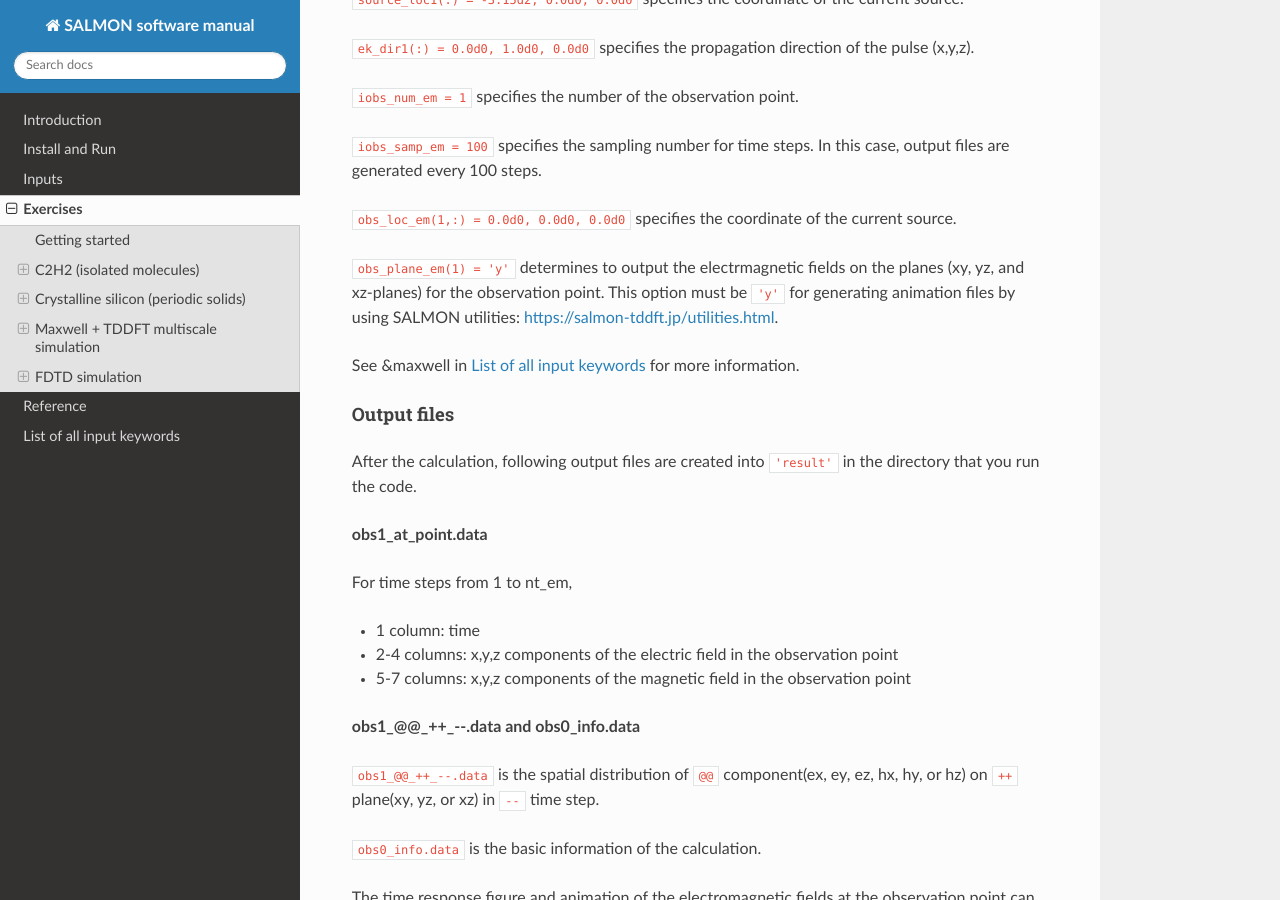
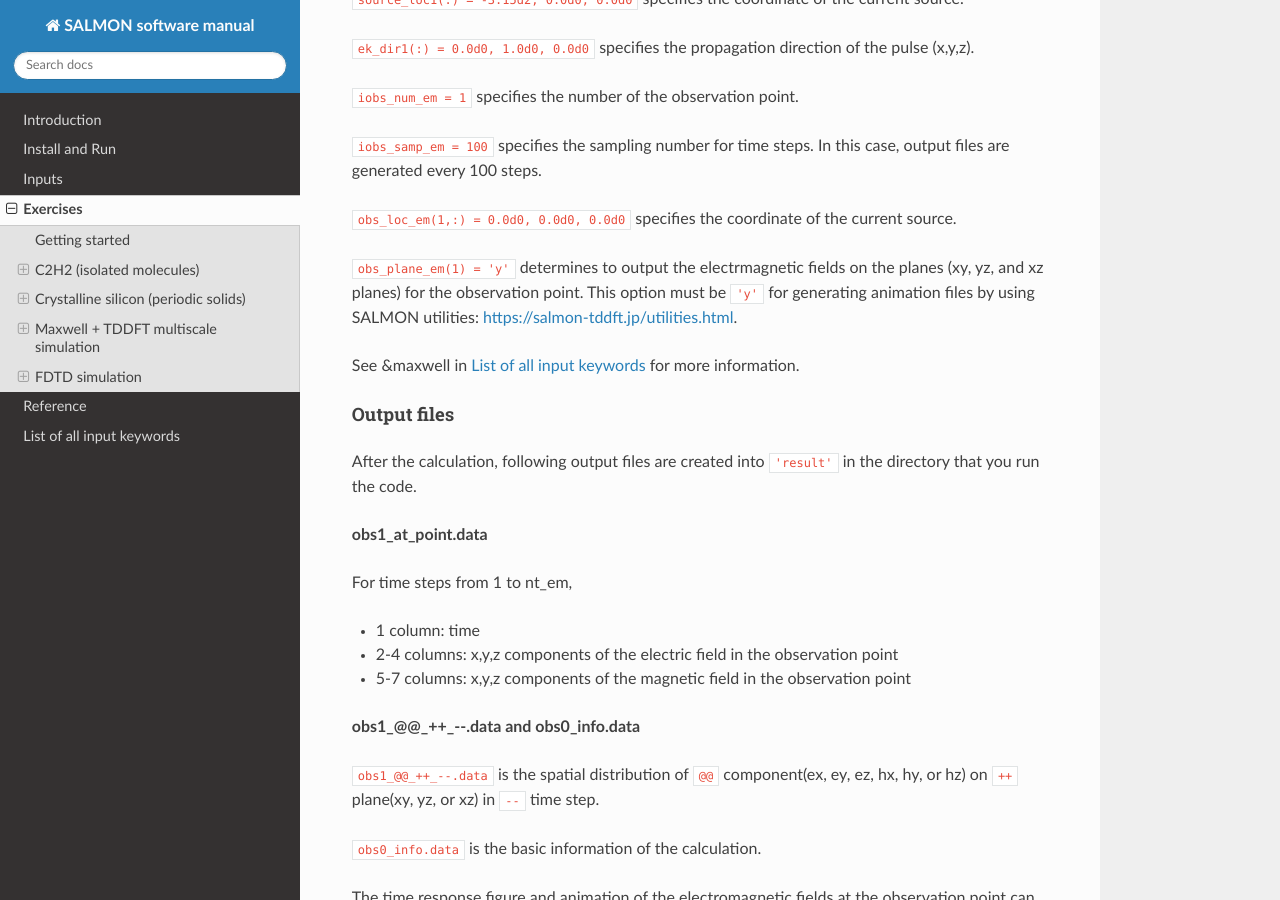
Before and after one commit to SALMON-TDDFT/SALMON-DOCS, a Sphinx documentation site: the page built from source/exercises.rst, in a window 1280 px wide and 900 px high, scrolled down 62616 px. Built offline with Sphinx 7.4.7 and the Read the Docs theme 2.0.0, drawn with Linux system fonts in a browser that asks for light colours; formulas are drawn with MathJax 3.

```diff
--- a/source/exercises.rst
+++ b/source/exercises.rst
@@ -3520,7 +3520,7 @@ If you do not input, this is automatically specified by the Courant-Friedrichs-L
 
 ``obs_loc_em(1,:) = 0.0d0, 0.0d0, 0.0d0`` specifies the coordinate of the current source.
 
-``obs_plane_em(1) = 'y'`` determines to output the electrmagnetic fields on the planes (xy, yz, and xz-planes) for the observation point. This option must be ``'y'`` for generating animation files by using SALMON utilities: https://salmon-tddft.jp/utilities.html.
+``obs_plane_em(1) = 'y'`` determines to output the electrmagnetic fields on the planes (xy, yz, and xz planes) for the observation point. This option must be ``'y'`` for generating animation files by using SALMON utilities: https://salmon-tddft.jp/utilities.html.
 
 See &maxwell in :any:`List of all input keywords <List of all input keywords>` for more information.
 
```
